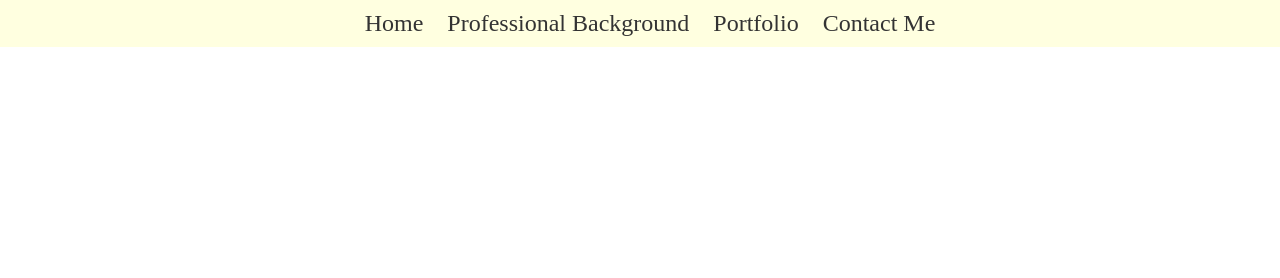
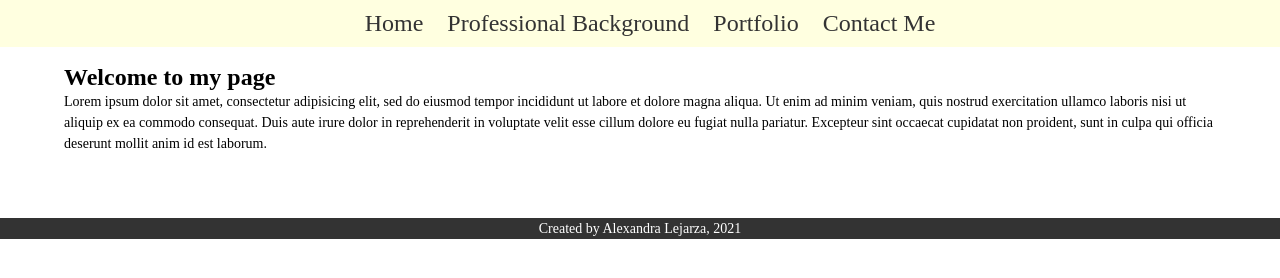
Before and after one commit to alejarza/assignment4-lejarza-alexandra, a plain HTML site: page index.html in a window 1280 px wide. Drawn offline with Linux system fonts and the light colour scheme.

Commit message:
added footer and body css

```diff
--- a/css/styles.css
+++ b/css/styles.css
@@ -7,6 +7,18 @@ Universal Styling
   margin: 0;
   padding: 0;
   border: 0;
+}
+
+main {
+  max-width: 1920px;
+  background: white;
+  margin: 20px, auto;
+  padding: 4rem;
+}
+
+p {
+  font-size: 14px;
+  line-height: 150%;
 }
 
 header {
@@ -38,3 +50,10 @@ nav li {
   font-size: 24px;
   float: center;
 }
+
+footer {
+  background: #333;
+  text-align: center;
+  color: white;
+  padding: 10px, 0;
+}
--- a/index.html
+++ b/index.html
@@ -16,5 +16,14 @@
         </ul>
       </nav>
     </header>
+    <main>
+      <section>
+        <h1>Welcome to my page</h1>
+        <p>Lorem ipsum dolor sit amet, consectetur adipisicing elit, sed do eiusmod tempor incididunt ut labore et dolore magna aliqua. Ut enim ad minim veniam, quis nostrud exercitation ullamco laboris nisi ut aliquip ex ea commodo consequat. Duis aute irure dolor in reprehenderit in voluptate velit esse cillum dolore eu fugiat nulla pariatur. Excepteur sint occaecat cupidatat non proident, sunt in culpa qui officia deserunt mollit anim id est laborum.</p>
+      </section>
+    </main>
+    <footer>
+      <p>Created by Alexandra Lejarza, 2021</p>
+    </footer>
   </body>
 </html>
```
